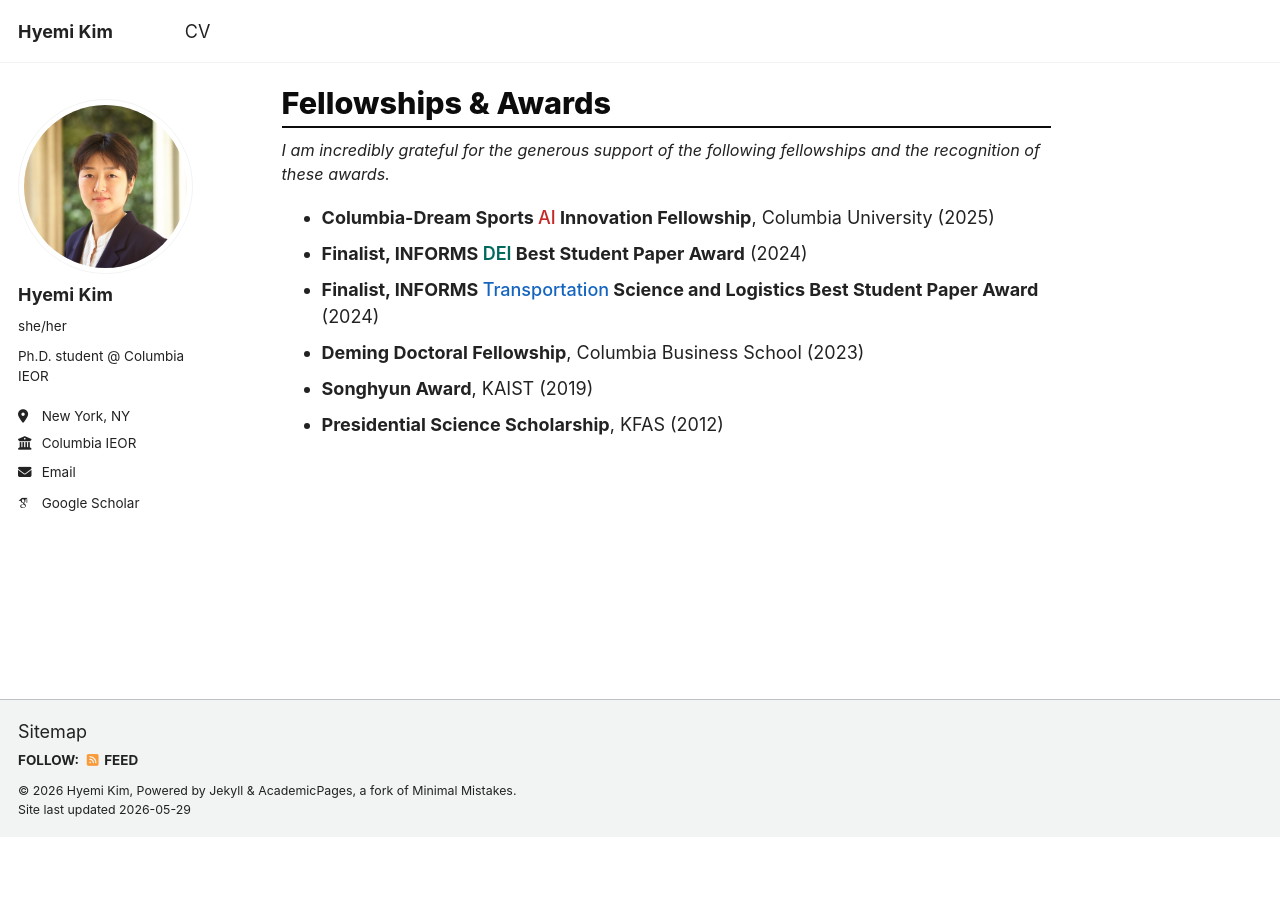
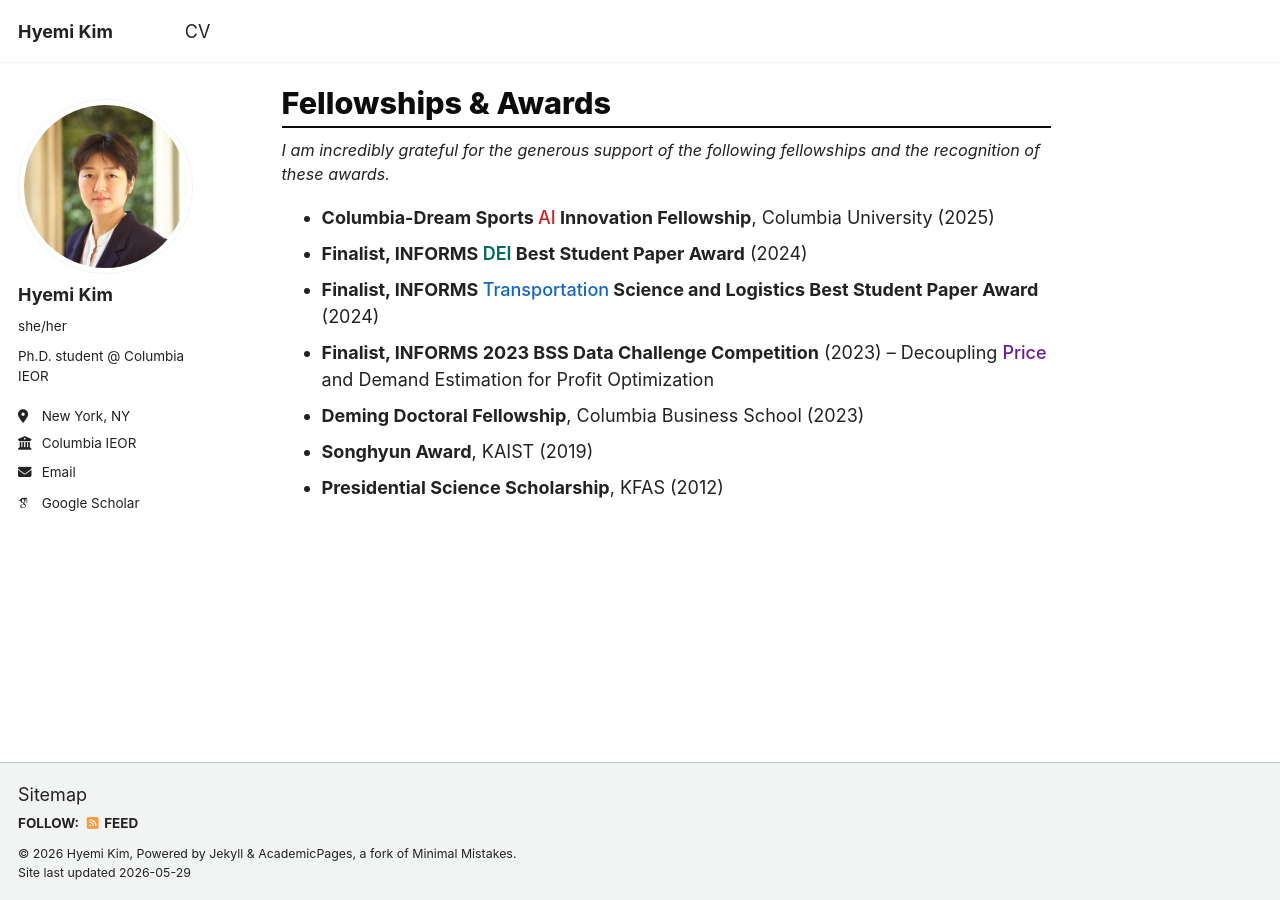
Before and after one commit to HyemiK1m/hyemik1m.github.io, a Jekyll site: the page built from _pages/about.md, in a window 1280 px wide and 900 px high, scrolled down 2379 px. Built offline with Jekyll 4.4.1, drawn with Linux system fonts in a browser that asks for light colours; some web fonts are replaced; a script that is not in the unit is left out; before the commit the page ends 3216 px from its top, so only the background shows below that.

Commit message:
Update about.md

```diff
--- a/_pages/about.md
+++ b/_pages/about.md
@@ -103,6 +103,7 @@ ICML 2022: Workshop on Spurious Correlations, Invariance and Stability<br>
 * **Columbia-Dream Sports <span class="text-ml">AI</span> Innovation Fellowship**, Columbia University (2025)
 * **Finalist, INFORMS <span class="text-fairness">DEI</span> Best Student Paper Award** (2024)
 * **Finalist, INFORMS <span class="text-transportation">Transportation</span> Science and Logistics Best Student Paper Award** (2024)
+* **Finalist, INFORMS 2023 BSS Data Challenge Competition** (2023) -- Decoupling <span class="text-pricing">Price</span> and Demand Estimation for Profit Optimization
 * **Deming Doctoral Fellowship**, Columbia Business School (2023)
 * **Songhyun Award**, KAIST (2019)
 * **Presidential Science Scholarship**, KFAS (2012)
```
